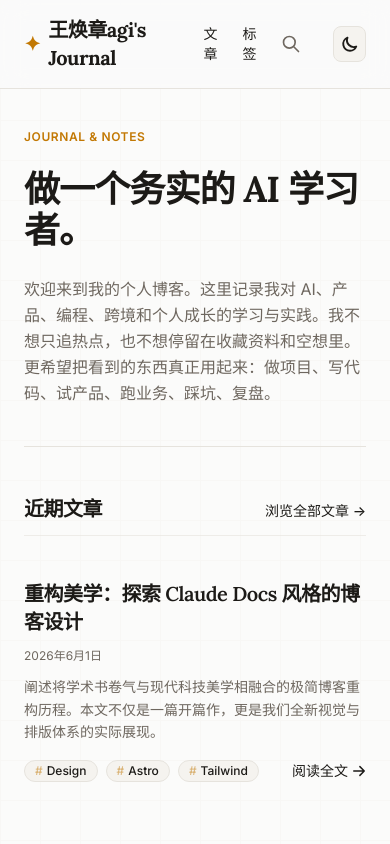
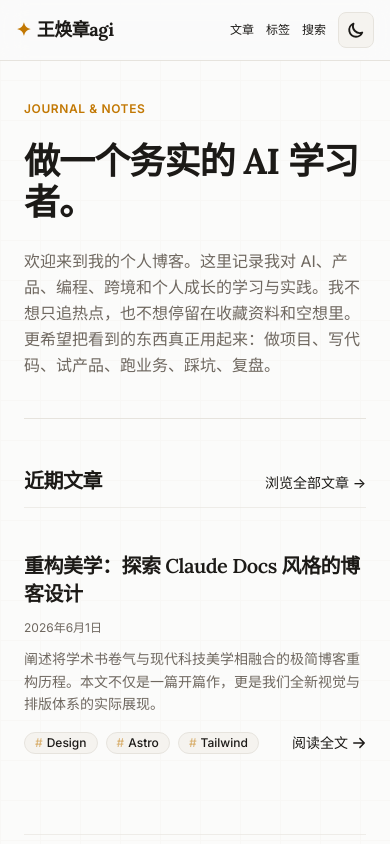
Before and after one commit to wyx2014/zzz-blog, an Astro site: page / in a window 390 px wide. Shown: the top 844 px of the page. Built offline with nearby package versions, Linux system fonts and the light colour scheme; Astro itself is replaced by a stand-in of ours.

Commit message:
feat: customize author info for 王焕章agi and optimize header mobile responsiveness

```diff
--- a/src/components/Header.astro
+++ b/src/components/Header.astro
@@ -7,15 +7,18 @@ const navItems = [
 ---
 
 <header class="sticky top-0 z-50 w-full border-b border-border-base bg-bg-base/80 backdrop-blur-md transition-all duration-300">
-  <div class="mx-auto flex max-w-5xl items-center justify-between px-6 py-4">
+  <div class="mx-auto flex max-w-5xl items-center justify-between px-4 py-3 sm:px-6 sm:py-4">
     <!-- Logo -->
-    <a href="/" class="group flex items-center space-x-2 text-xl font-serif font-bold tracking-tight text-text-base">
+    <a href="/" class="group flex items-center space-x-1.5 sm:space-x-2 text-lg sm:text-xl font-serif font-bold tracking-tight text-text-base">
       <span class="text-accent-base transition-transform duration-300 group-hover:rotate-12">✦</span>
-      <span class="underline-hover">王焕章agi's Journal</span>
+      <span class="underline-hover">
+        <span class="hidden sm:inline">王焕章agi's Journal</span>
+        <span class="inline sm:hidden">王焕章agi</span>
+      </span>
     </a>
 
     <!-- Navigation & Theme Toggle -->
-    <div class="flex items-center space-x-8">
+    <div class="flex items-center space-x-3 sm:space-x-8">
       <nav class="hidden md:flex items-center space-x-6 text-sm font-medium text-text-muted">
         {navItems.map(item => (
           <a href={item.href} class="hover:text-text-base transition-colors duration-200 underline-hover py-1">
@@ -30,17 +33,12 @@ const navItems = [
       </nav>
 
       <!-- Mobile Nav Trigger (Visible on small screens) -->
-      <div class="flex md:hidden items-center space-x-4">
-        {navItems.slice(0, 2).map(item => (
-          <a href={item.href} class="text-sm font-medium text-text-muted hover:text-text-base transition-colors">
+      <div class="flex md:hidden items-center space-x-3">
+        {navItems.map(item => (
+          <a href={item.href} class="text-xs sm:text-sm font-medium text-text-muted hover:text-text-base transition-colors py-1">
             {item.label}
           </a>
         ))}
-        <a href="/search" aria-label="Search">
-          <svg class="h-5 w-5 text-text-muted hover:text-text-base transition-colors" fill="none" stroke="currentColor" stroke-width="2" viewBox="0 0 24 24">
-            <path stroke-linecap="round" stroke-linejoin="round" d="M21 21l-6-6m2-5a7 7 0 11-14 0 7 7 0 0114 0z"/>
-          </svg>
-        </a>
       </div>
 
       <!-- Theme Switcher Button -->
```
